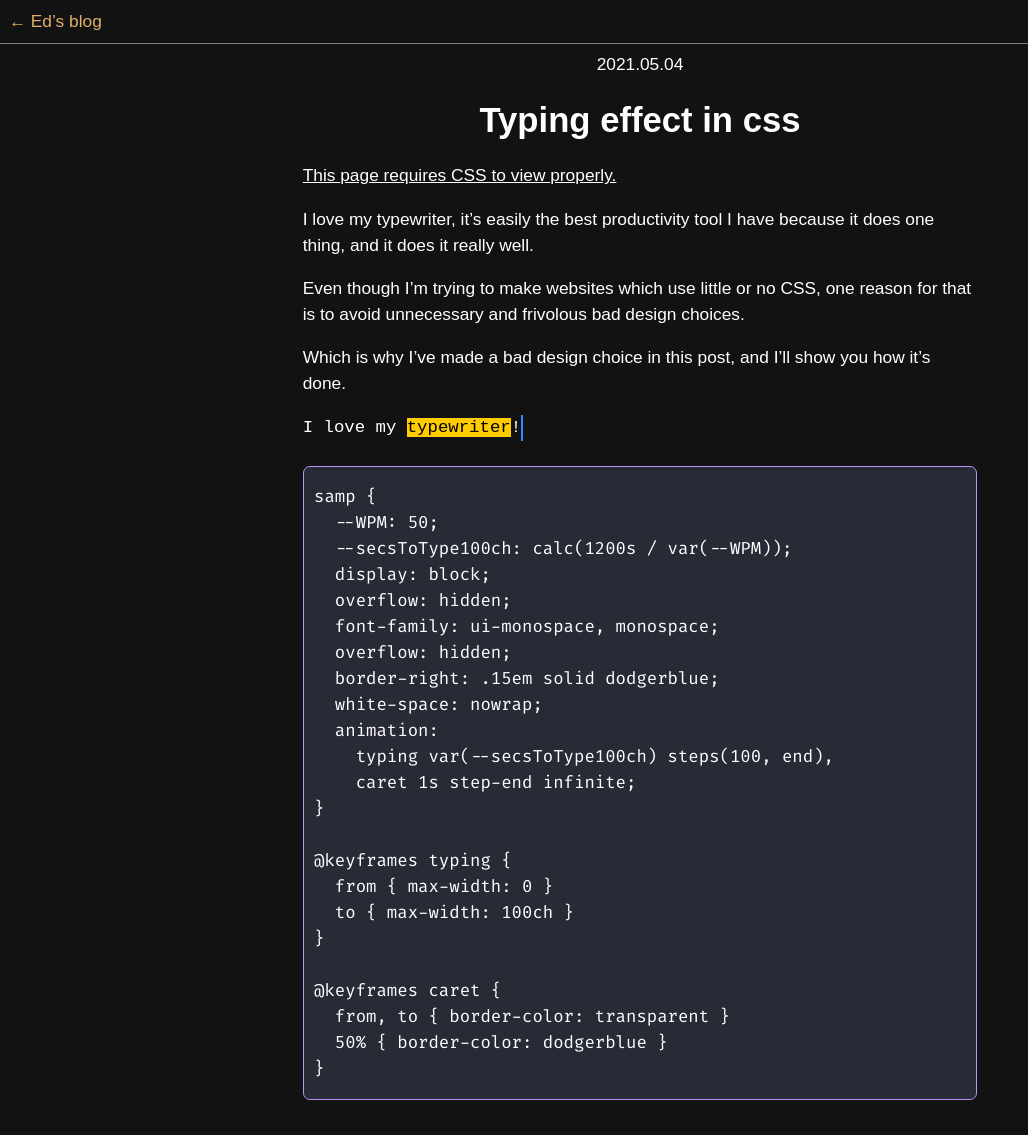
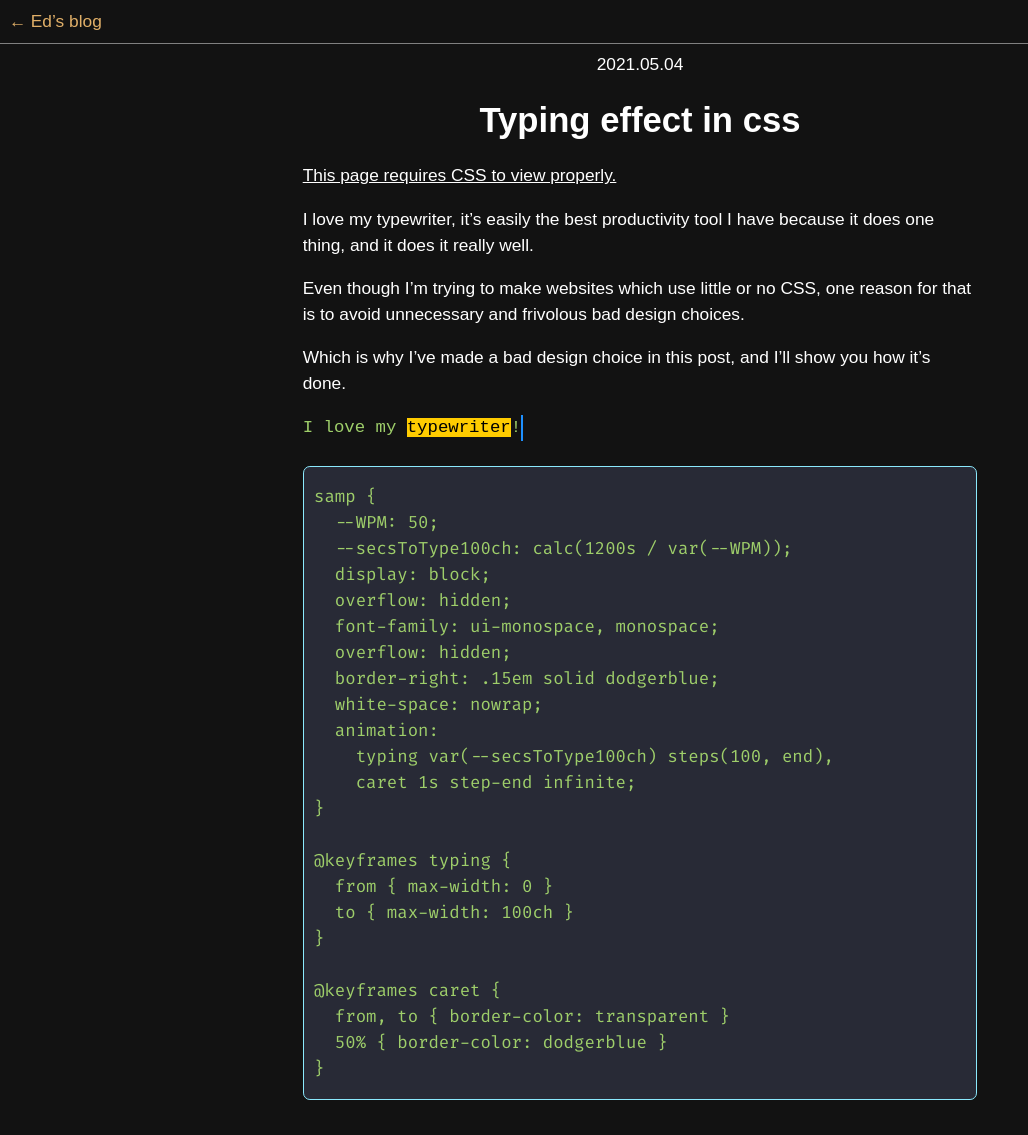
Before and after one commit to edbritton/edbritton.github.io, a Jekyll site: the page built from blog/_posts/2021-05-04-Typing-effect-in-CSS.md, in a window 1280 px wide and 1135 px high. Shown: the whole window, without its empty margins (0-1028 px from the left). Built offline with Jekyll 4.4.1, drawn with Linux system fonts in a browser that asks for light colours; nearby versions of some CDN libraries; our own code applies the rules of GitHub Pages for plain Markdown files.

Commit message:
Change of plan on the code colours again, I'm feeling it out a bit

```diff
--- a/assets/css/styles.scss
+++ b/assets/css/styles.scss
@@ -50,11 +50,14 @@ body {
 
 i, cite, em, var, address, dfn { font-family: ui-serif, serif }
 
-tt, code, kbd, samp, pre, xmp, plaintext, listing { font-family: 'Fira Code', ui-monospace, monospace }
+tt, code, kbd, samp, pre, xmp, plaintext, listing {
+  color: #9ece6a;
+  font-family: 'Fira Code', ui-monospace, monospace;
+}
 
-pre {
+:not(center) pre {
   background: #282A36;
-  border: thin solid #BD93F9;
+  border: thin solid #8BE9FD;
   border-radius: 0.4em;
   padding: 1em 1ch;
 }
```
